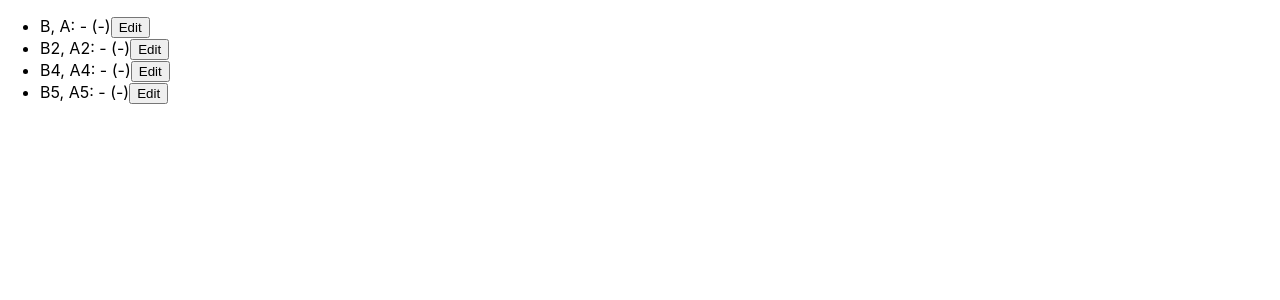
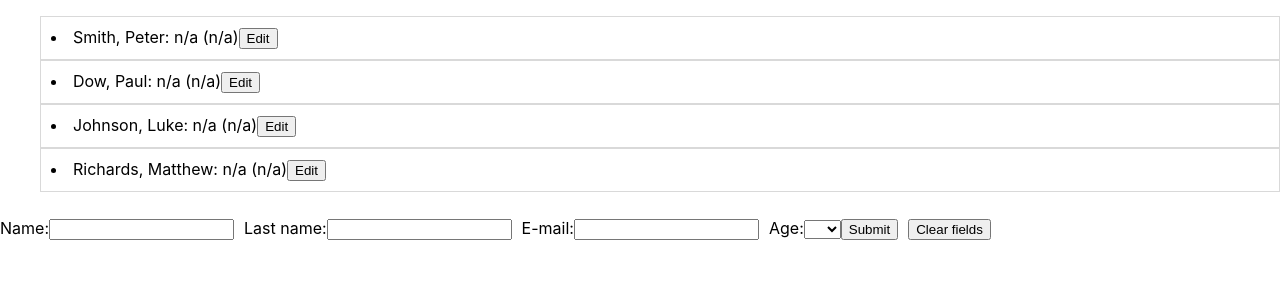
Before and after one commit to zartis-digital/formvalidation, a React (Create React App) app: page / in a window 1280 px wide. Shown: the top 300 px of the page. Built offline with nearby package versions, Linux system fonts and the light colour scheme.

Commit message:
add new items

```diff
--- a/src/App.js
+++ b/src/App.js
@@ -1,17 +1,26 @@
 import React from 'react';
 import UserContext from './context'
 import UserList from './userList'
+import Form from './form';
 
 const initUsers = [
-  {name: 'A', lastname: 'B', id: 1 },
-  {name: 'A2', lastname: 'B2', id: 2 },
-  {name: 'A4', lastname: 'B4', id: 3 },
-  {name: 'A5', lastname: 'B5', id: 4 },
+  {name: 'Peter', lastname: 'Smith', id: 1 },
+  {name: 'Paul', lastname: 'Dow', id: 2 },
+  {name: 'Luke', lastname: 'Johnson', id: 3 },
+  {name: 'Matthew', lastname: 'Richards', id: 4 },
 ]
 function App() {
   const [users, setUsers] = React.useState(initUsers)
   const updateData = ({ name, lastname, email, age, id }) => {
-    console.log("here")
+    const index = users.findIndex(
+      user => user.id === id
+    );
+    if (index < 0) {
+      setUsers([
+        ...users,
+        ({ name, lastname, email, age, id: users.length + 1 })
+      ])
+    } else {
       setUsers([
         ...users.map(user => {
           if (user.id === id) {
@@ -21,6 +30,7 @@ function App() {
         })
       ])
     }
+  }
   return (
     <div className="App">
       <UserContext.Provider
@@ -29,6 +39,7 @@ function App() {
         }
       >
         <UserList users={ users } />
+        <Form />
      </UserContext.Provider>
     </div>
   );
--- a/src/app.css
+++ b/src/app.css
@@ -1,3 +1,4 @@
+
 .error {
     border: solid red 1px;
 }
@@ -9,3 +10,19 @@
 .errorMsg {
     color: red;
 }
+
+
+li {
+    border: #d9d9d9 thin solid;
+    padding: 10px;
+    list-style-position: inside;
+}
+
+
+form {
+    padding-top: 10px;
+}
+
+input {
+    margin-right: 10px;
+}
--- a/src/formUtils/validation.js
+++ b/src/formUtils/validation.js
@@ -38,14 +38,22 @@ const useValidation = (validation, initialState = {}, cb) => {
   )
 
   React.useEffect(() => {
-    setErrors(validate());
+    if (isSubmitting) {
+      setErrors(validate());
+    }
   }, [data])
+
+  const clearFields = () => {
+    setData(initialState);
+    setIsSubmitting(false);
+  }
 
   React.useEffect(() => {
     if (isSubmitting) {
       const noErrors = Object.keys(errors).length === 0;
       if (noErrors) {
         cb(data);
+        clearFields();
       }
       setIsSubmitting(false);
     }
@@ -64,11 +72,6 @@ const useValidation = (validation, initialState = {}, cb) => {
     setIsSubmitting(true);
   }
 
-  const clearFields = () => {
-    setData(initialState);
-    setIsSubmitting(false);
-  }
-
   return {
     data,
     errors,
--- a/src/userList/index.js
+++ b/src/userList/index.js
@@ -9,7 +9,7 @@ const UserList = ({ users }) => {
     <ul>
       {
         users.map(user => {
-          const { name, lastname, age = '-', email = '-', id } = user;
+          const { name, lastname, age = 'n/a', email = 'n/a', id } = user;
           return (
             <li key={ id }>
               { `${lastname}, ${name}: ${age} (${email})` }
```
Lines whose indentation alone changed are shown as unchanged.
